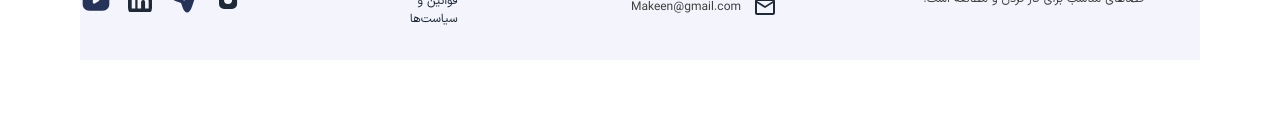
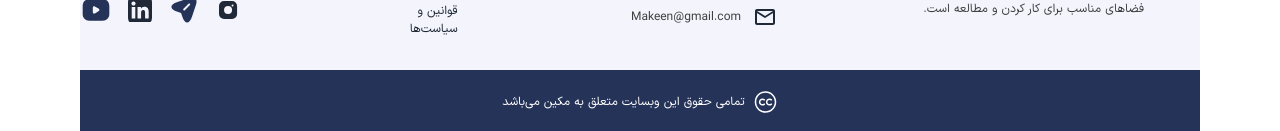
Before and after one commit to ManiAtaei/makeen-coworking-space, a Next.js app: page / in a window 1280 px wide. Shown: the part 3572-3703 px from the top of the page. Before the commit the page ends 3632 px from the top, so only its background shows below. Built offline with nearby package versions, Linux system fonts and the light colour scheme.

Commit message:
footer complete without hookform

```diff
--- a/src/components/footer/Footer.tsx
+++ b/src/components/footer/Footer.tsx
@@ -4,10 +4,9 @@ import { MdOutlineMail } from "react-icons/md";
 import { TbBrandInstagramFilled } from "react-icons/tb";
 import { FaLinkedin } from "react-icons/fa";
 
-
-
 export default function Footer() {
   return (
+    <>
       <div className="bg-[#F4F5FC] py-8 mt-[-24px]  ">
         <div className="flex ">
           <div className="flex flex-col pr-12 mt-[-10px]">
@@ -17,8 +16,8 @@ export default function Footer() {
               alt="img"
             />
             <p className="text-[12px] font-xregular w-[240px] text-[#404040] pr-2 leading-[28.8px]">
-            مکین یک پلتفرم اینترنتی برای پیدا کردن و رزرو فضاهای مناسب برای کار
-            کردن و مطالعه است.
+              مکین یک پلتفرم اینترنتی برای پیدا کردن و رزرو فضاهای مناسب برای
+              کار کردن و مطالعه است.
             </p>
           </div>
           <div className="flex flex-col pr-[135px] gap-4">
@@ -50,9 +49,9 @@ export default function Footer() {
               دسترسی آسان
             </h1>
             <div className="text-[12px] font-xregular flex flex-col gap-[14px]">
-            <span > صفحه اصلی </span>
-            <span > رزرو آنلاین فضا </span>
-            <span > قوانین و سیاست‌ها </span>
+              <span> صفحه اصلی </span>
+              <span> رزرو آنلاین فضا </span>
+              <span> قوانین و سیاست‌ها </span>
             </div>
           </div>
           <div className="pr-[133.33px] text-[14px] font-xbold">
@@ -66,5 +65,12 @@ export default function Footer() {
           </div>
         </div>
       </div>
+      <div className="bg-[#253359]">
+        <div className="flex items-center justify-center py-5">
+        <img src="/iconLanding/creative-commons.svg" alt="img" />
+          <span className="text-[12px] font-xregular text-white pr-2"> تمامی حقوق این وبسایت متعلق به مکین می‌باشد </span>
+        </div>
+      </div>
+    </>
   );
 }
--- a/src/components/reviews/Reviews.css
+++ b/src/components/reviews/Reviews.css
@@ -1,7 +1,7 @@
 .swipper2 {
   width: 100%;
   position: relative;
-  overflow: visible; /* اجازه می‌دهد محتوا از محدودۀ والد خارج شود */
+  overflow: visible;
 }
 
 @media (max-width: 1280px) {
--- a/src/components/reviews/Reviews.tsx
+++ b/src/components/reviews/Reviews.tsx
@@ -117,7 +117,7 @@ export default function Reviews() {
           {reviews.map((item) => (
             <SwiperSlide key={item.id}>
               <div className="bg-white mt-[13px] pr-4 pt-3 lg:pt-5 rounded-[16px] mb-[28px] xl:mb-[67px] lg:mt-[16.67px] ">
-                <img src="/iconLanding/Comma.svg" alt="img" />
+                <img className="xl:w-10 xl:h-7" src="/iconLanding/Comma.svg" alt="img" />
                 <p className="text-[#404040] leading-5 text-[10px] w-11/12 mobileNum:w-11/12 mobile:text-[12px] xl:mt-[31px] font-xregular mt-3 md:text-[14px]">
                   {item.text}
                 </p>
```
Also changed, not shown: public/iconLanding/creative-commons.svg (added). Lines whose indentation alone changed are shown as unchanged.
